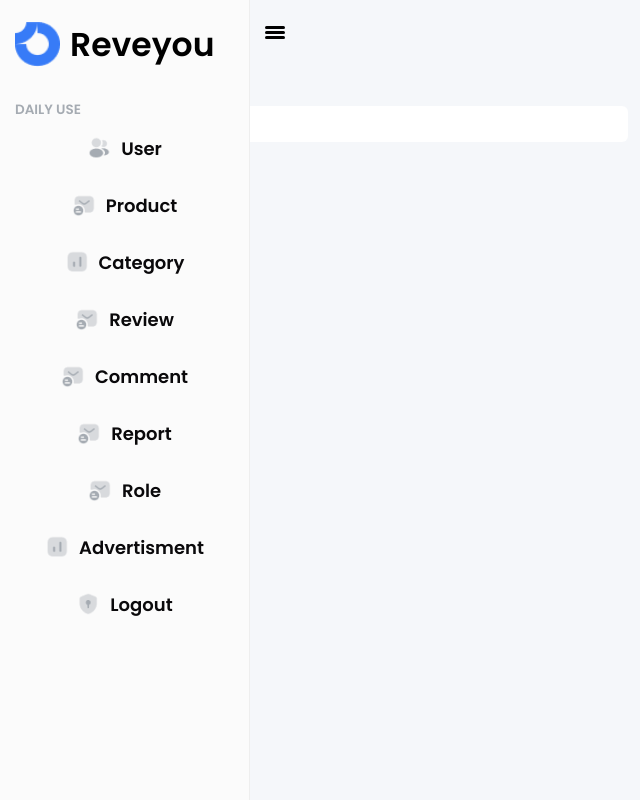
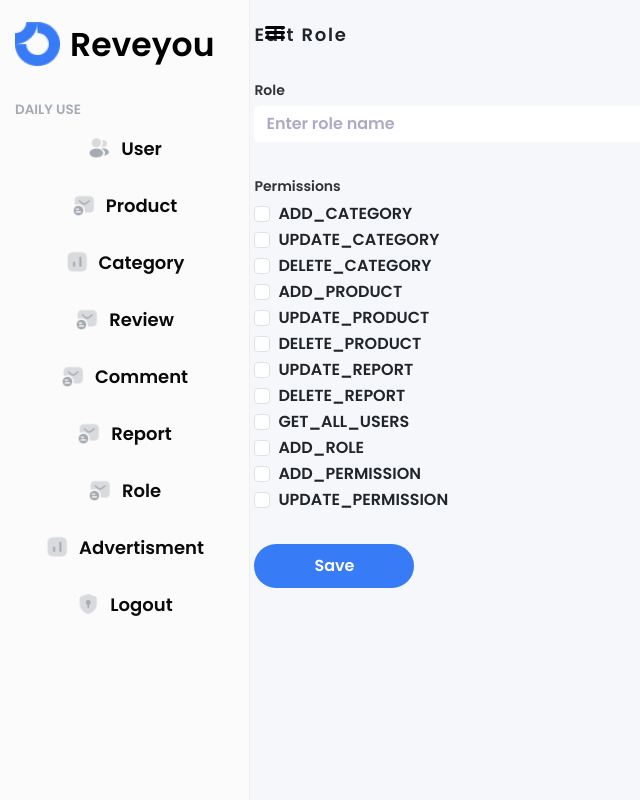
Before and after one commit to saraabdelrhman/wallet-market-master, a React (Create React App) app: page /admin/roleedit in a window 1280 px wide. Shown: the whole page, without its empty margins (0-640 px from the left). Built offline with nearby package versions, Linux system fonts and the light colour scheme.

Commit message:
edit pages design

```diff
--- a/src/admin/Edit&Delete/Categoryedit.js
+++ b/src/admin/Edit&Delete/Categoryedit.js
@@ -30,7 +30,7 @@ const Categoryedit = () => {
   };
 
   return (
-    <Container fluid className="p-4">
+    <Container fluid className="p-4" style={{width: '80%',marginLeft:'18%'}} >
       <Row className="align-items-center mb-4">
         <Col md={6}>
           <h2 className="fw-bold">Edit Category</h2>
@@ -84,10 +84,9 @@ const Categoryedit = () => {
             </Form.Group>
           </Col>
         </Row>
-
-        <Button variant="warning"  type="submit">
-          Add User
-        </Button>
+        <button type='submit'
+        style={{backgroundColor:'#377BF7',color:'white'
+      ,borderRadius:'50px', padding:'10px 60px 10px 60px',border:'0px'}} >Save</button>
       </Form>
     </Container>
   );
--- a/src/admin/Edit&Delete/Commentedit.js
+++ b/src/admin/Edit&Delete/Commentedit.js
@@ -3,7 +3,7 @@ import { Container, Form, Row, Col, Button } from 'react-bootstrap';
 
 const Commentedit = () => {
   return (
-    <Container className="mt-4">
+    <Container className="mt-4" style={{width: '80%',marginLeft:'18%'}}>
       <h2 className="fw-bold pb-2">Edit Comment</h2>
       <Form>
         <Row className="mb-3">
@@ -47,9 +47,7 @@ const Commentedit = () => {
 
         <Row className="mb-3">
           <Col md={12} className="">
-            <Button variant="warning"  type="submit" className="me-2">
-              Save
-            </Button>
+          <button type='submit' style={{backgroundColor:'#377BF7',color:'white',borderRadius:'50px', padding:'10px 60px 10px 60px',border:'0px'}} >Save</button>
           </Col>
         </Row>
       </Form>
--- a/src/admin/Edit&Delete/Permissionsedit.js
+++ b/src/admin/Edit&Delete/Permissionsedit.js
@@ -48,7 +48,7 @@ const Roleedit = () => {
   };
 
   return (
-    <Container fluid className="p-4">
+    <Container fluid className="p-4" style={{width: '80%',marginLeft:'18%'}}>
       <Row className="align-items-center mb-4">
         <Col md={6}>
           <h2 className="fw-bold">Edit Permissions</h2>
@@ -89,9 +89,9 @@ const Roleedit = () => {
             </Form.Group>
           </Col>
         </Row> */}
-        <Button variant="warning" type="submit">
-          Add User
-        </Button>
+     <button type='submit'
+        style={{backgroundColor:'#377BF7',color:'white'
+      ,borderRadius:'50px', padding:'10px 60px 10px 60px',border:'0px'}} >Save</button>
       </Form>
     </Container>
   );
--- a/src/admin/Edit&Delete/Productedit.js
+++ b/src/admin/Edit&Delete/Productedit.js
@@ -51,7 +51,7 @@ const ProductEdit = () => {
   };
 
   return (
-    <Container fluid className="mt-4">
+    <Container fluid className="mt-4" style={{width: '80%',marginLeft:'18%'}}>
       <h2 className="fw-bold pb-2">Edit Product</h2>
       <Form>
         <Row className="mb-3">
@@ -140,10 +140,10 @@ const ProductEdit = () => {
             </Form.Group>
           </Col>
         </Row>
+        <button type='submit' onClick={handleSave}
+        style={{backgroundColor:'#377BF7',color:'white'
+      ,borderRadius:'50px', padding:'10px 60px 10px 60px',border:'0px'}} >Save</button>
 
-        <Button variant="warning" onClick={handleSave}>
-          <FaSave /> Save
-        </Button>
       </Form>
     </Container>
   );
--- a/src/admin/Edit&Delete/Reportedit.js
+++ b/src/admin/Edit&Delete/Reportedit.js
@@ -3,7 +3,7 @@ import { Container, Form, Row, Col, Button } from 'react-bootstrap';
 
 const Reportedit = () => {
   return (
-    <Container className="mt-4">
+    <Container className="mt-4"  style={{width: '80%',marginLeft:'18%'}}>
       <h2 className="fw-bold pb-2">Edit Report</h2>
       <Form>
         <Row className="mb-3">
@@ -58,9 +58,9 @@ const Reportedit = () => {
           </Col>
         </Row>
 
-        <Button variant="warning"  type="submit">
-          Save
-        </Button>
+        <button type='submit'
+        style={{backgroundColor:'#377BF7',color:'white'
+      ,borderRadius:'50px', padding:'10px 60px 10px 60px',border:'0px'}} >Save</button>
       </Form>
     </Container>
   );
--- a/src/admin/Edit&Delete/Reviewedit.js
+++ b/src/admin/Edit&Delete/Reviewedit.js
@@ -3,7 +3,7 @@ import { Container, Form, Row, Col, Button } from 'react-bootstrap';
 
 const Reviewedit = () => {
   return (
-    <Container className="mt-4">
+    <Container className="mt-4" style={{width: '80%',marginLeft:'18%'}}>
       <h2 className="fw-bold pb-2">Edit Review</h2>
       <Form>
         <Row className="mb-3">
@@ -54,9 +54,9 @@ const Reviewedit = () => {
           </Col>
         </Row>
 
-        <Button variant="warning"  type="submit">
-          Save
-        </Button>
+        <button type='submit'
+        style={{backgroundColor:'#377BF7',color:'white'
+      ,borderRadius:'50px', padding:'10px 60px 10px 60px',border:'0px'}} >Save</button>
       </Form>
     </Container>
   );
--- a/src/admin/Edit&Delete/Roleedit.js
+++ b/src/admin/Edit&Delete/Roleedit.js
@@ -48,7 +48,7 @@ const Roleedit = () => {
   };
 
   return (
-    <Container fluid className="p-4">
+    <Container fluid className="p-4" style={{width: '80%',marginLeft:'18%'}}>
       <Row className="align-items-center mb-4">
         <Col md={6}>
           <h2 className="fw-bold">Edit Role</h2>
@@ -89,9 +89,9 @@ const Roleedit = () => {
             </Form.Group>
           </Col>
         </Row>
-        <Button variant="warning" type="submit">
-          Add User
-        </Button>
+        <button type='submit'
+        style={{backgroundColor:'#377BF7',color:'white'
+      ,borderRadius:'50px', padding:'10px 60px 10px 60px',border:'0px'}} >Save</button>
       </Form>
     </Container>
   );
--- a/src/admin/Edit&Delete/Useredit.js
+++ b/src/admin/Edit&Delete/Useredit.js
@@ -69,7 +69,7 @@ const UserEdit = () => {
   };
 
   return (
-    <Container fluid className="p-4">
+    <Container fluid className="p-4" style={{width: '80%',marginLeft:'18%'}}>
       <h2 className="fw-bold mb-4">Edit User</h2>
       <Form>
         {/* ID and Email */}
@@ -193,9 +193,11 @@ const UserEdit = () => {
           </Col>
         </Row>
 
-        <Button variant="warning" onClick={handleSave}>
-          Save
-        </Button>
+
+        <button type='submit'  onClick={handleSave}
+        style={{backgroundColor:'#377BF7',color:'white'
+      ,borderRadius:'50px', padding:'10px 60px 10px 60px',border:'0px'}} >Save</button>
+
       </Form>
     </Container>
   );
```
